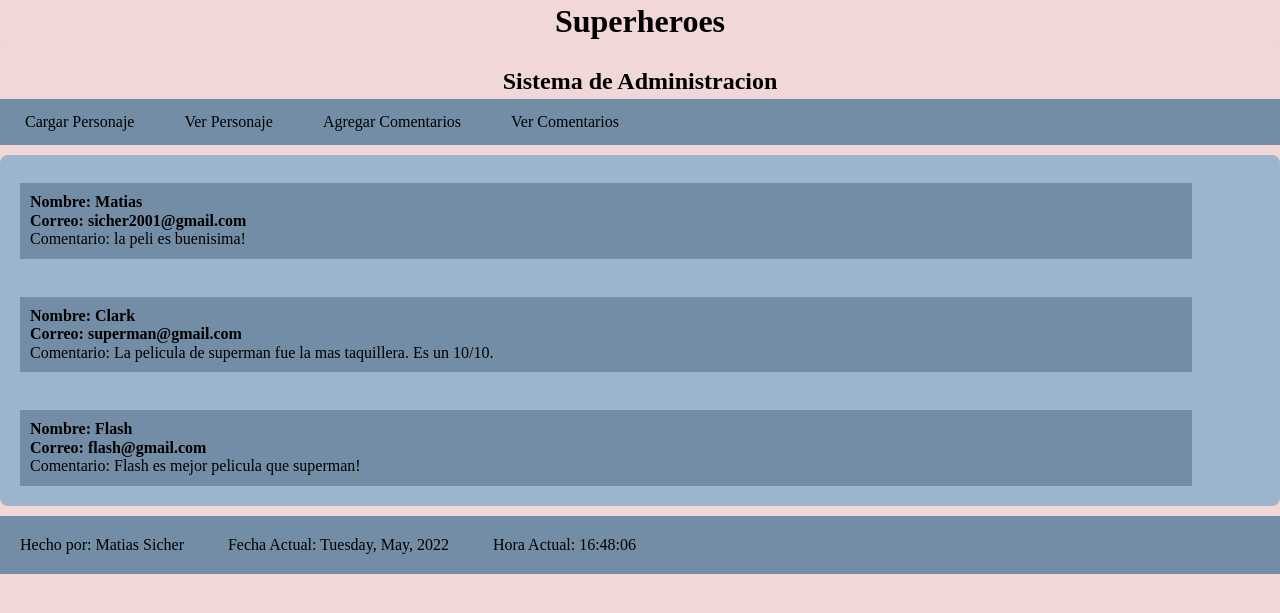
After one commit to Sichermatias/cursoPHPMySQL, a PHP site: page /ver_comentarios.php in a window 1280 px wide. The commit adds this page. Shown: the top 613 px of the page. Run offline with PHP 8.4, Linux system fonts and the light colour scheme.

Commit message:
agrego la funcionalidad de agregar y ver comentarios

```diff
--- /dev/null
+++ b/cursoIntermedio/modulo1/archivo_comentarios.txt
@@ -0,0 +1,3 @@
+<br> <div class="comentario_contenedor"> <h4 class="comentario_contenedor_item">Nombre: Matias</h4> <br> <h4 class="comentario_contenedor_item">Correo: sicher2001@gmail.com</h4> <br> <p class="comentario_contenedor_item"> Comentario: la peli es buenisima! </p> </div> <br>
+<br> <div class="comentario_contenedor"> <h4 class="comentario_contenedor_item">Nombre: Clark</h4> <br> <h4 class="comentario_contenedor_item">Correo: superman@gmail.com</h4> <br> <p class="comentario_contenedor_item"> Comentario: La pelicula de superman fue la mas taquillera. Es un 10/10. </p> </div> <br>
+<br> <div class="comentario_contenedor"> <h4 class="comentario_contenedor_item">Nombre: Flash</h4> <br> <h4 class="comentario_contenedor_item">Correo: flash@gmail.com</h4> <br> <p class="comentario_contenedor_item"> Comentario: Flash es mejor pelicula que superman! </p> </div> <br>
--- a/cursoIntermedio/modulo1/cargar_personaje.php
+++ b/cursoIntermedio/modulo1/cargar_personaje.php
@@ -1,4 +1,7 @@
 <?php
+
+//Este archivo es usado por "index.php" que toma los archivos del formulario y los agrega a la base de datosen la tabla 'personajes'
+
 $nombre_per = $_POST['nombre'];
 $apellido_per = $_POST['apellido'];
 $imagen_per = $_POST['imagen'];
--- a/cursoIntermedio/modulo1/conexion.php
+++ b/cursoIntermedio/modulo1/conexion.php
@@ -1,2 +1,5 @@
 <?php
+
+//Archivo usado para crear la conexion a la base de datos
+
 $conexion_db = mysqli_connect("localhost", "root", "", "phpIntermedio") or exit ("No se pudo conectar");
--- a/cursoIntermedio/modulo1/eliminar.php
+++ b/cursoIntermedio/modulo1/eliminar.php
@@ -1,4 +1,7 @@
 <?php
+
+//Archivo usado en "mostrar.php" para eliminar el personaje seleccionado de la base de datos
+
 include("conexion.php");
 
 $id_personaje = $_GET['id'];
--- a/cursoIntermedio/modulo1/fecha_hora.php
+++ b/cursoIntermedio/modulo1/fecha_hora.php
@@ -1,7 +1,9 @@
 <?php
+
+//Archivo utilizado en el footer para mostrar la hora y el dia actual
 
 date_default_timezone_set("America/Argentina/Buenos_Aires");
 
-$fecha_actual = date("L/m/Y");
+$fecha_actual = date("l, M, Y");
 
 $hora_actual = date("H:i:s");
--- a/cursoIntermedio/modulo1/footer.php
+++ b/cursoIntermedio/modulo1/footer.php
@@ -1,6 +1,6 @@
 <?php include('fecha_hora.php');?>
 <footer class="footer">
 	<p class="footer_item">Hecho por: Matias Sicher</p>
-	<p class="footer_item">La fecha actual es: <?php echo $fecha_actual ?></p>
-	<p class="footer_item">Y la hora es: <?php echo $hora_actual ?></p>
+	<p class="footer_item">Fecha Actual: <?php echo $fecha_actual ?></p>
+	<p class="footer_item">Hora Actual: <?php echo $hora_actual ?></p>
 </footer>
--- a/cursoIntermedio/modulo1/header.php
+++ b/cursoIntermedio/modulo1/header.php
@@ -17,6 +17,8 @@
 			<ul>
 				<li class="menu_item"><a href="index.php">Cargar Personaje</a></li>
 				<li class="menu_item"><a href="mostrar.php">Ver Personaje</a></li>
+				<li class="menu_item"><a href="agregar_comentarios.php">Agregar Comentarios</a></li>
+				<li class="menu_item"><a href="ver_comentarios.php">Ver Comentarios</a></li>
 			</ul>
 		</nav>
 	</div>
--- a/cursoIntermedio/modulo1/index.php
+++ b/cursoIntermedio/modulo1/index.php
@@ -1,4 +1,8 @@
-<?php include('header.php') ?>
+<?php
+
+//Archivo index, utilizado para cargar personajes. Utiliza el archivo "cargar_personaje.php"
+
+include('header.php'); ?>
 
 <body>
 	<section class="contenedor_cargar">
--- a/cursoIntermedio/modulo1/mostrar.php
+++ b/cursoIntermedio/modulo1/mostrar.php
@@ -1,4 +1,7 @@
-<?php include('header.php');?>
+<?php
+//Archivo en el cual se muestran los personajes cargado en la base de datos
+
+include('header.php');?>
 
 <section class="contenedor_personaje">
 
@@ -19,7 +22,6 @@
 
 		<p> <a href="eliminar.php?id=<?php echo $mostrar_datos['id']; ?>">Eliminar</a> </p>
 
-		<p> <a href="editar_form.php?id=<?php echo $mostrar_datos['id']; ?>">Editar</a> </p>
 	</div>
 
 
--- a/cursoIntermedio/modulo1/style.css
+++ b/cursoIntermedio/modulo1/style.css
@@ -106,14 +106,14 @@ img {
 .formulario input {
   text-align: center;
   padding: 0.2rem;
-  margin: 0.1rem;
+  margin: 0.3rem;
   background-color: aliceblue;
 }
 
 .formulario textarea {
   text-align: center;
   padding: 0.2rem;
-  margin: 0.1rem;
+  margin: 0.2rem;
   background-color: aliceblue;
 }
 /*
@@ -124,7 +124,7 @@ img {
 }
 */
 .caja_personajes {
-  display: block;
+  display: inline-block;
   width: 300px;
   background-color: #748DA6;
   margin: 1rem;
@@ -159,3 +159,25 @@ img {
   display: inline-block;
   margin: 20px;
 }
+
+.contenedor_comentario {
+  margin: 10px auto;
+  padding-bottom: 10px;
+  justify-content: center;
+  align-items: center;
+  background-color: #9cb4cc;
+  border-radius: .5rem;
+}
+
+.comentario_contenedor {
+  display: inline-block;
+  width: 90%;
+  padding: 10px;
+  margin: 10px 20px;
+  background-color: #748DA6;
+}
+
+.comentario_contenedor_item {
+  display: inline-block;
+  background-color: #748DA6;
+}
--- /dev/null
+++ b/cursoIntermedio/modulo1/ver_comentarios.php
@@ -0,0 +1,20 @@
+<?php
+//Archivo utilizado para ver los comentarios carrgados en "archivo_comentarios.txt"
+
+include('header.php'); ?>
+
+<section class="contenedor_comentario">
+
+	<?php
+	$archivo_comentarios = fopen("archivo_comentarios.txt", "r");
+
+	while(!feof($archivo_comentarios)) {
+		echo fgets($archivo_comentarios);
+	}
+
+	fclose($archivo_comentarios);
+	?>
+
+</section>
+
+<?php include('footer.php'); ?>
```
Also changed, not shown: cursoIntermedio/modulo1/agregar_comentarios.php (added, +27 -0 lines), cursoIntermedio/modulo1/cargar_comentario.php (added, +17 -0 lines).
